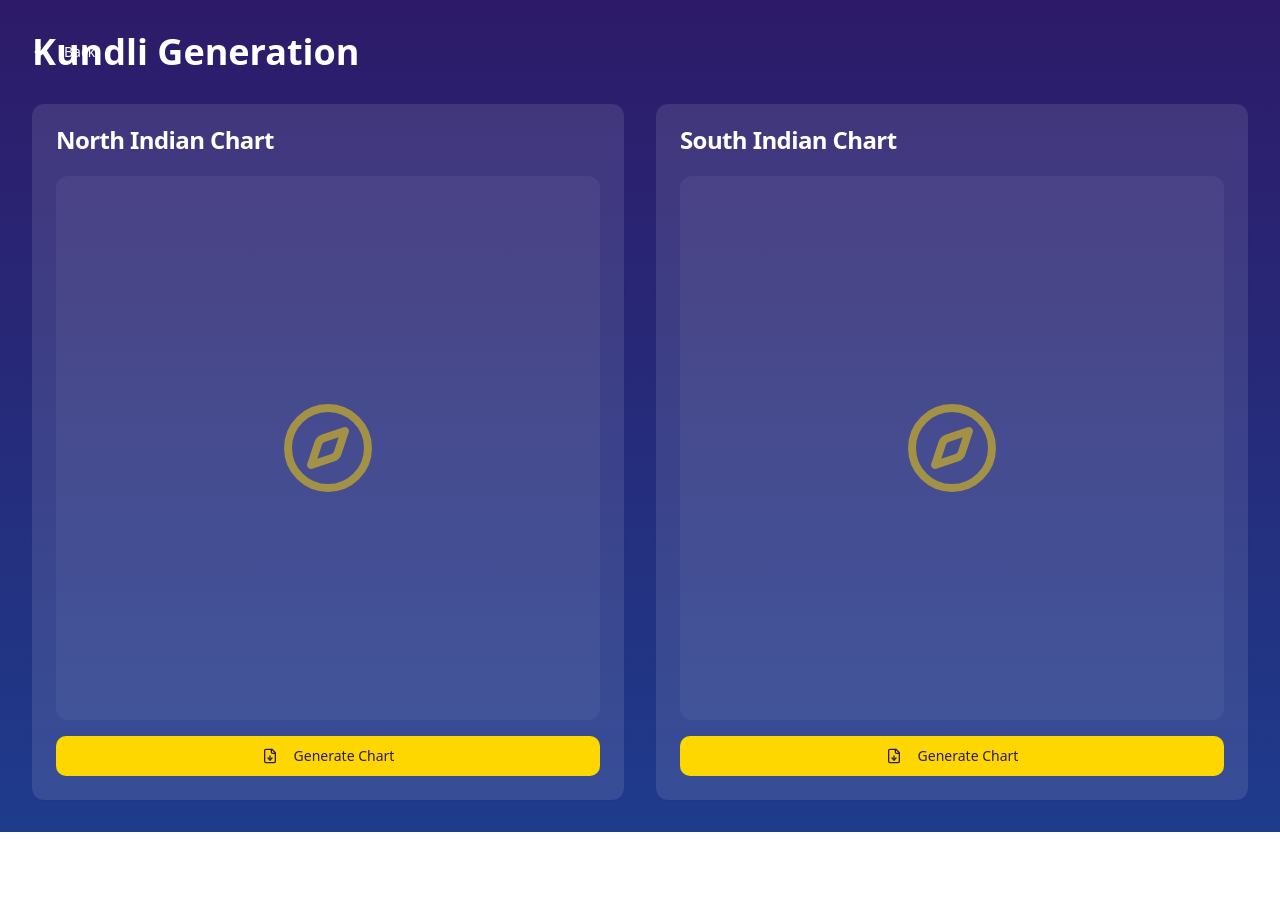
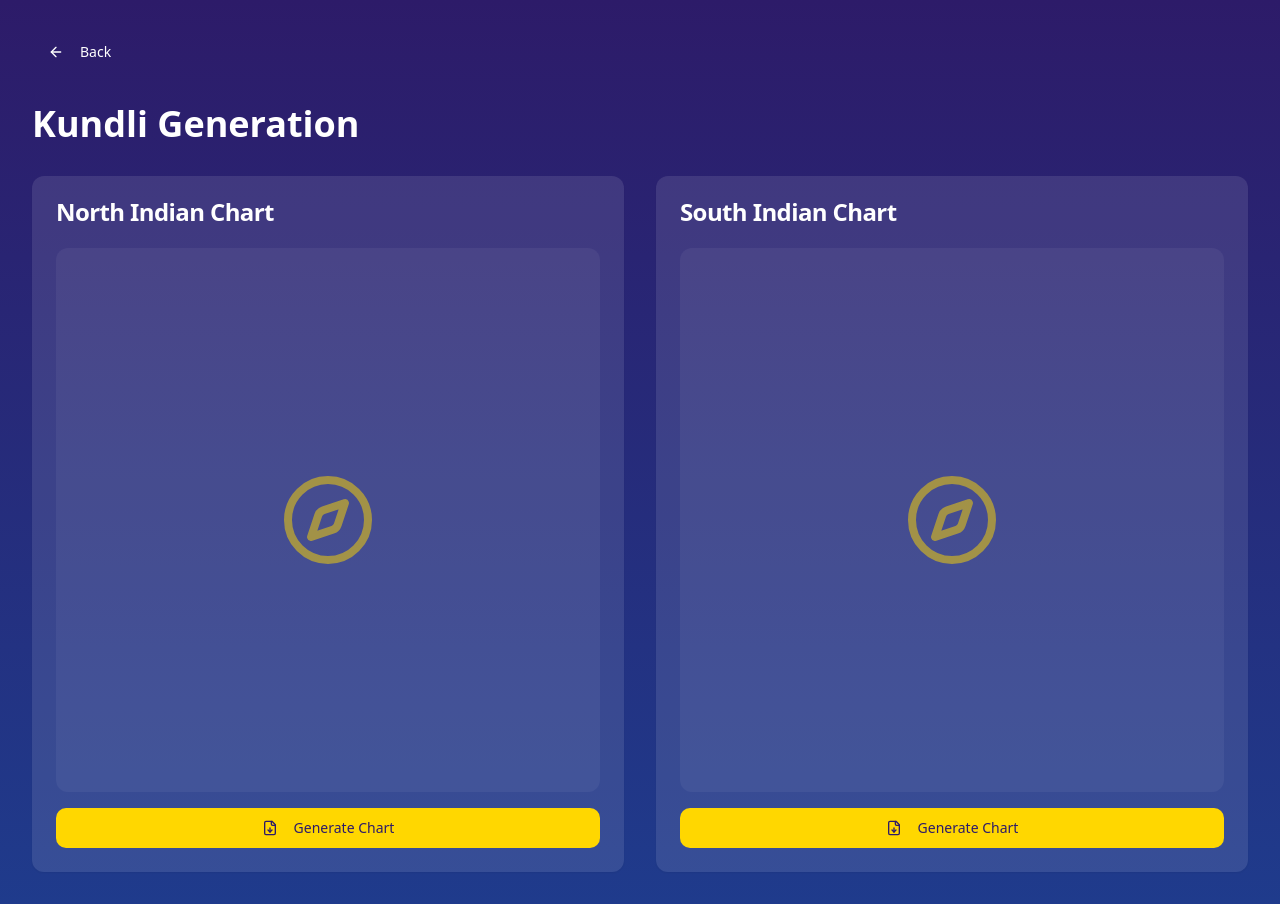
Before and after one commit to aryan877/starry-kundli-genius, a React (Vite) app: page /kundli in a window 1280 px wide. Before the commit the page ends 832 px from the top, so only its background shows below. Built offline with nearby package versions, Linux system fonts and the light colour scheme.

Commit message:
Refactor BackButton positioning
Updated the BackButton component to remove absolute positioning, allowing it to flow naturally within the layout. This change improves the overall structure and usability of the component.
[skip gpt_engineer]

```diff
--- a/src/components/BackButton.tsx
+++ b/src/components/BackButton.tsx
@@ -8,7 +8,7 @@ const BackButton = () => {
   return (
     <Button
       variant="ghost"
-      className="absolute top-8 left-4 text-white hover:text-cosmic-gold"
+      className="text-white hover:text-cosmic-gold mb-8"
       onClick={() => navigate(-1)}
     >
       <ArrowLeft className="mr-2" />
```
